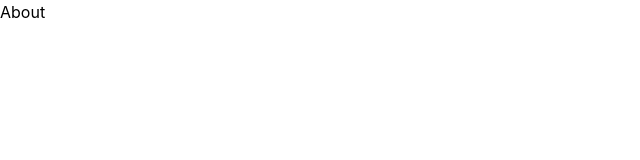
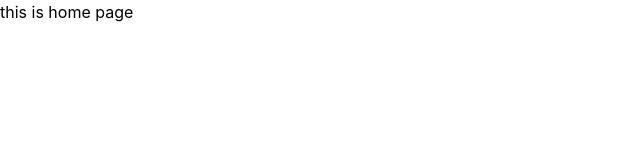
Before and after one commit to Ameer2000Mzori/MixMaster-App-React, a React (Create React App) app: page / in a window 1280 px wide. Shown: the top 160 px of the page, without its empty margins (0-640 px from the left). Built offline with nearby package versions, Linux system fonts and the light colour scheme.

Commit message:
added navbar and brower router

```diff
--- a/src/App.js
+++ b/src/App.js
@@ -1,6 +1,21 @@
+import { BrowserRouter as Router, Route, Routes } from 'react-router-dom'
+
 import Home from './component/Home.jsx'
+import About from './component/About.jsx'
+
+import NotFound from './component/NotFound.jsx'
 function App() {
-  return <Home />
+  return (
+    <>
+      <Router>
+        <Routes>
+          <Route path={'*'} element={<NotFound />}></Route>
+          <Route path={'/'} element={<Home />}></Route>
+          <Route path={'/About'} element={<About />}></Route>
+        </Routes>
+      </Router>
+    </>
+  )
 }
 
 export default App
--- a/src/component/Home.jsx
+++ b/src/component/Home.jsx
@@ -1,7 +1,11 @@
 import React from 'react'
 import About from './About.jsx'
 const Home = () => {
-  return <About />
+  return (
+    <>
+      <h1>this is home page</h1>
+    </>
+  )
 }
 
 export default Home
--- /dev/null
+++ b/src/component/Navbar.jsx
@@ -0,0 +1,8 @@
+import { Link } from 'react-router-dom'
+import React from 'react'
+
+const Navbar = () => {
+  return <div>Navbar</div>
+}
+
+export default Navbar
--- /dev/null
+++ b/src/component/NotFound.jsx
@@ -0,0 +1,13 @@
+import React from 'react'
+
+const NotFound = () => {
+  return (
+    <>
+      <div>
+        <h1>Error page not found</h1>
+      </div>
+    </>
+  )
+}
+
+export default NotFound
```
